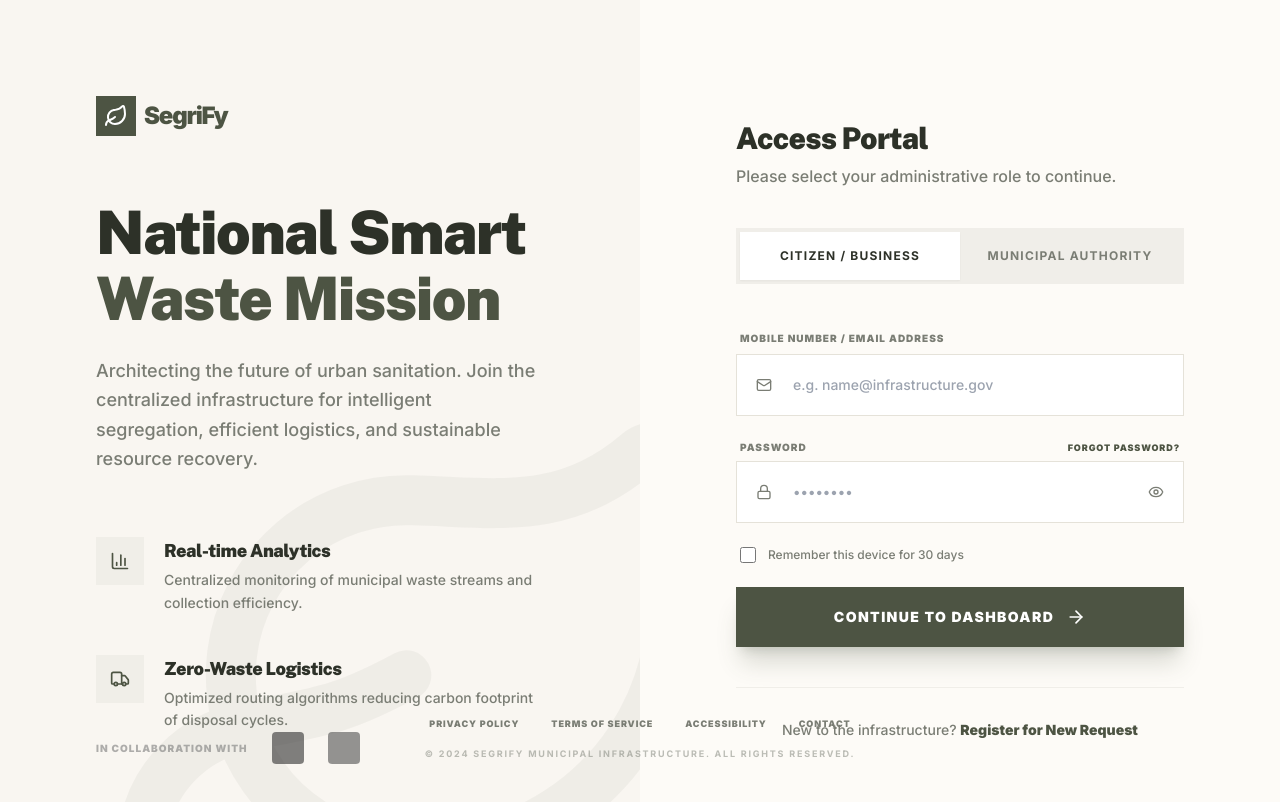
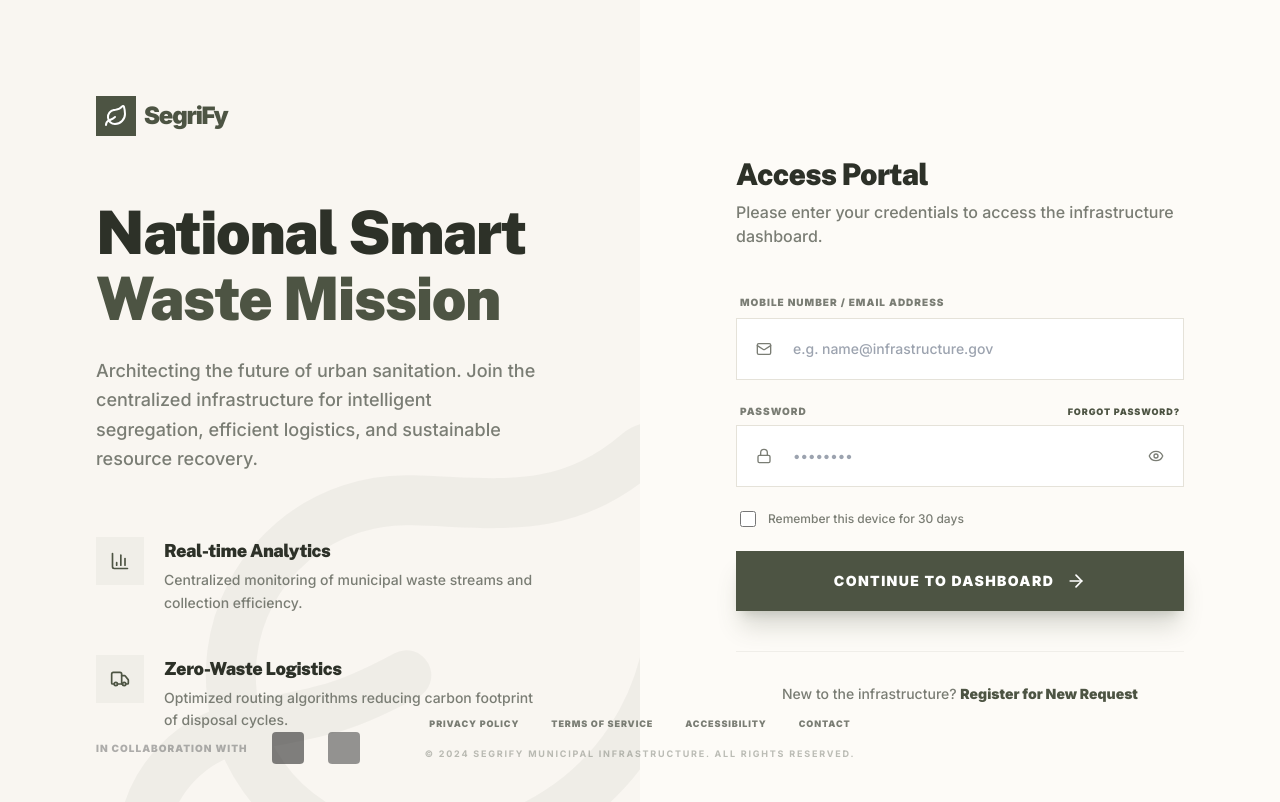
Before and after one commit to soniya-kolvekar/SegriFy, a Next.js app in the folder frontend/: page /login in a window 1280 px wide. Shown: the top 802 px of the page. Built offline with nearby package versions, Linux system fonts and the light colour scheme; no server answers.

Commit message:
feat: simplify login UI by removing role toggle

```diff
--- a/frontend/src/app/login/page.tsx
+++ b/frontend/src/app/login/page.tsx
@@ -17,7 +17,6 @@ export default function LoginPage() {
   const [email, setEmail] = useState('');
   const [password, setPassword] = useState('');
   const [showPassword, setShowPassword] = useState(false);
-  const [roleMode, setRoleMode] = useState<'citizen' | 'municipal'>('citizen');
   const [error, setError] = useState('');
   const [loading, setLoading] = useState(false);
   const router = useRouter();
@@ -144,36 +143,10 @@ export default function LoginPage() {
 
           <div className="space-y-2">
             <h2 className="text-3xl font-black text-[#2D3128]">Access Portal</h2>
-            <p className="text-[#7A7D74] font-medium">Please select your administrative role to continue.</p>
+            <p className="text-[#7A7D74] font-medium">Please enter your credentials to access the infrastructure dashboard.</p>
           </div>
 
-          {/* Role Toggle */}
-          <div className="bg-[#F0EEE9] p-1 rounded-none flex relative h-14">
-            <motion.div
-              className="absolute h-[calc(100%-8px)] bg-white rounded-none shadow-sm top-1 left-1"
-              animate={{ x: roleMode === 'citizen' ? 0 : '100%' }}
-              initial={false}
-              style={{ width: 'calc(50% - 4px)' }}
-            />
-            <button
-              onClick={() => setRoleMode('citizen')}
-              className={cn(
-                "flex-1 relative z-10 font-bold text-xs uppercase tracking-widest transition-colors",
-                roleMode === 'citizen' ? "text-[#2D3128]" : "text-[#7A7D74]"
-              )}
-            >
-              Citizen / Business
-            </button>
-            <button
-              onClick={() => setRoleMode('municipal')}
-              className={cn(
-                "flex-1 relative z-10 font-bold text-xs uppercase tracking-widest transition-colors",
-                roleMode === 'municipal' ? "text-[#2D3128]" : "text-[#7A7D74]"
-              )}
-            >
-              Municipal Authority
-            </button>
-          </div>
+
 
           <form className="space-y-6" onSubmit={handleSubmit}>
             {error && (
```
